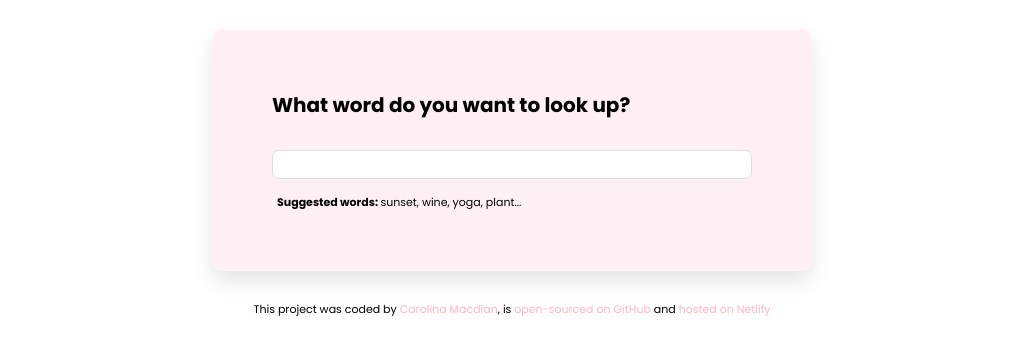
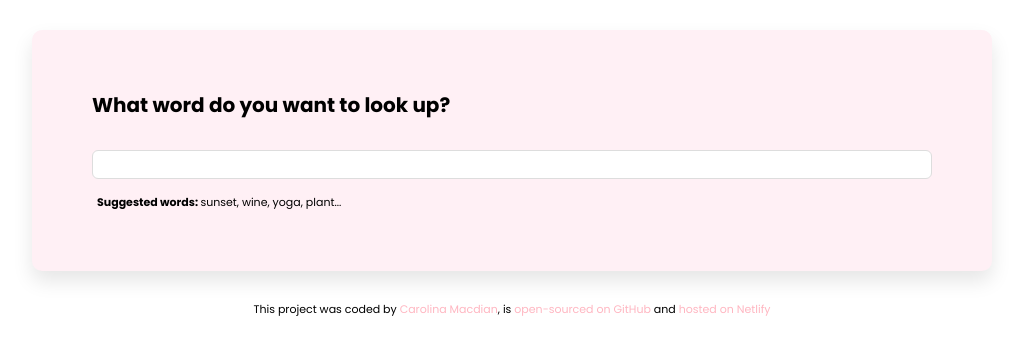
Before and after one commit to CarolinaMacdian/dictionary_react_app, a React (Create React App) app: page / in a window 1280 px wide. Shown: the top 354 px of the page, without its empty margins (128-1151 px from the left). Built offline with nearby package versions, Linux system fonts and the light colour scheme.

Commit message:
max width alteration

```diff
--- a/src/App.css
+++ b/src/App.css
@@ -1,8 +1,8 @@
 /** @format */
 
 .App {
-  max-width: 600px;
-  margin: 30px auto;
+  max-width: 960px;
+  margin: 0 auto;
 }
 
 .App footer {
--- a/src/Meaning.js
+++ b/src/Meaning.js
@@ -9,7 +9,7 @@ export default function Meaning(props) {
   return (
     <div className='Meaning'>
       <span>{props.meaning.partOfSpeech}</span>
-      <p>{props.meaning.definition}</p>
+      <p> {props.meaning.definition}</p>
       <div className='Example'>{props.meaning.example}</div>
       <Synonyms synonyms={props.meaning.synonyms} />
     </div>
```
